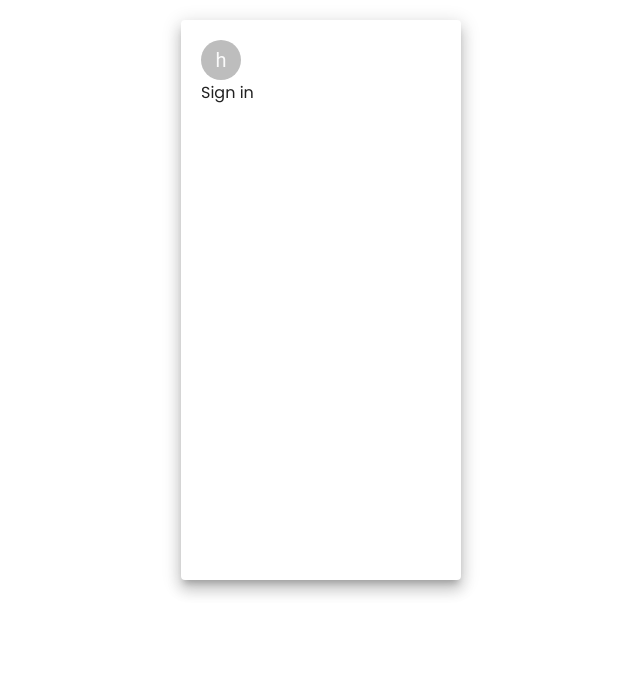
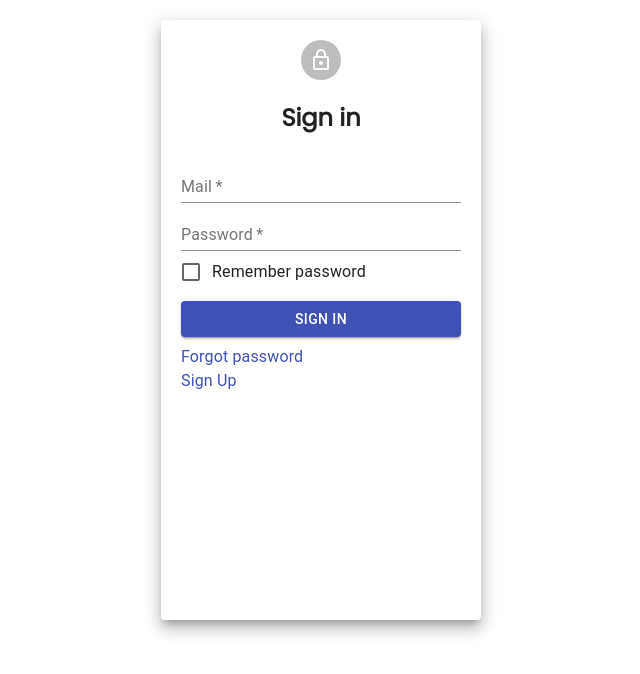
Before and after one commit to Developer-Us/Final-Year-Project, a React (Create React App) app: page / in a window 1280 px wide. Shown: the top 674 px of the page, without its empty margins (319-959 px from the left). Built offline with nearby package versions, Linux system fonts and the light colour scheme; a web font is replaced by a local one.

Commit message:
basic structure created

```diff
--- a/src/Components/App.js
+++ b/src/Components/App.js
@@ -1,12 +1,12 @@
 import '../Styles/App.css';
-import Home from './Home';
+
 import Login from './Login';
 
 
 function App() {
   return (
     <div className="App">
-     {/* <Home/>*/}
+
       <Login/>
     </div>
   );
--- a/src/Components/Login.js
+++ b/src/Components/Login.js
@@ -1,18 +1,60 @@
-import React from 'react';
-import { Grid,Paper,Avatar } from '@material-ui/core';
+import React from "react";
+import { Grid, Paper, Avatar,TextField, Button, Typography, Link } from "@material-ui/core";
+import Checkbox from '@mui/material/Checkbox';
+import  FormControlLabel  from "@material-ui/core/FormControlLabel";
+import LockOutlinedIcon from "@mui/icons-material/LockOutlined";
 
 export default function login() {
+  const btnstyle={margin:'8px 0'}
+  const paperStyle = {
+    padding: 20,
+    height: "70vh",
+    width: 280,
+    margin: "20px auto",
+  };
+  return (
+    <div>
+      <Grid>
+        <Paper elevation={10} style={paperStyle}>
 
-  const paperStyle={padding :20, height:'70vh', width:280, margin:"20px auto"}
-  return <div>
-    <Grid>
-      <Paper elevation={10} style={paperStyle}>
-      <Avatar>h</Avatar>
-      Sign in
-      </Paper>
-    </Grid>
+          <Grid align="center">
+            <Avatar>
+              <LockOutlinedIcon />
+            </Avatar>
+            <h2>Sign in</h2>
+          </Grid>
 
+          <TextField id="standard-basic" label="Mail" variant="standard" fullWidth required />
 
+          <TextField id="standard-basic" label="Password" variant="standard" type="password" fullWidth required  />
 
-  </div>;
+          <FormControlLabel
+            control={
+              <Checkbox
+
+              name="checkedB"
+              color="primary"
+              />
+            }
+            label="Remember password"
+
+          />
+
+        <Button type='submit' color='primary' fullWidth variant="contained" style={btnstyle}>Sign in</Button>
+          <Typography>
+            <Link href="#"  >
+              Forgot password
+            </Link>
+          </Typography>
+
+          <Typography>
+            <Link href="#"  >
+              Sign Up
+            </Link>
+          </Typography>
+
+        </Paper>
+      </Grid>
+    </div>
+  );
 }
```
